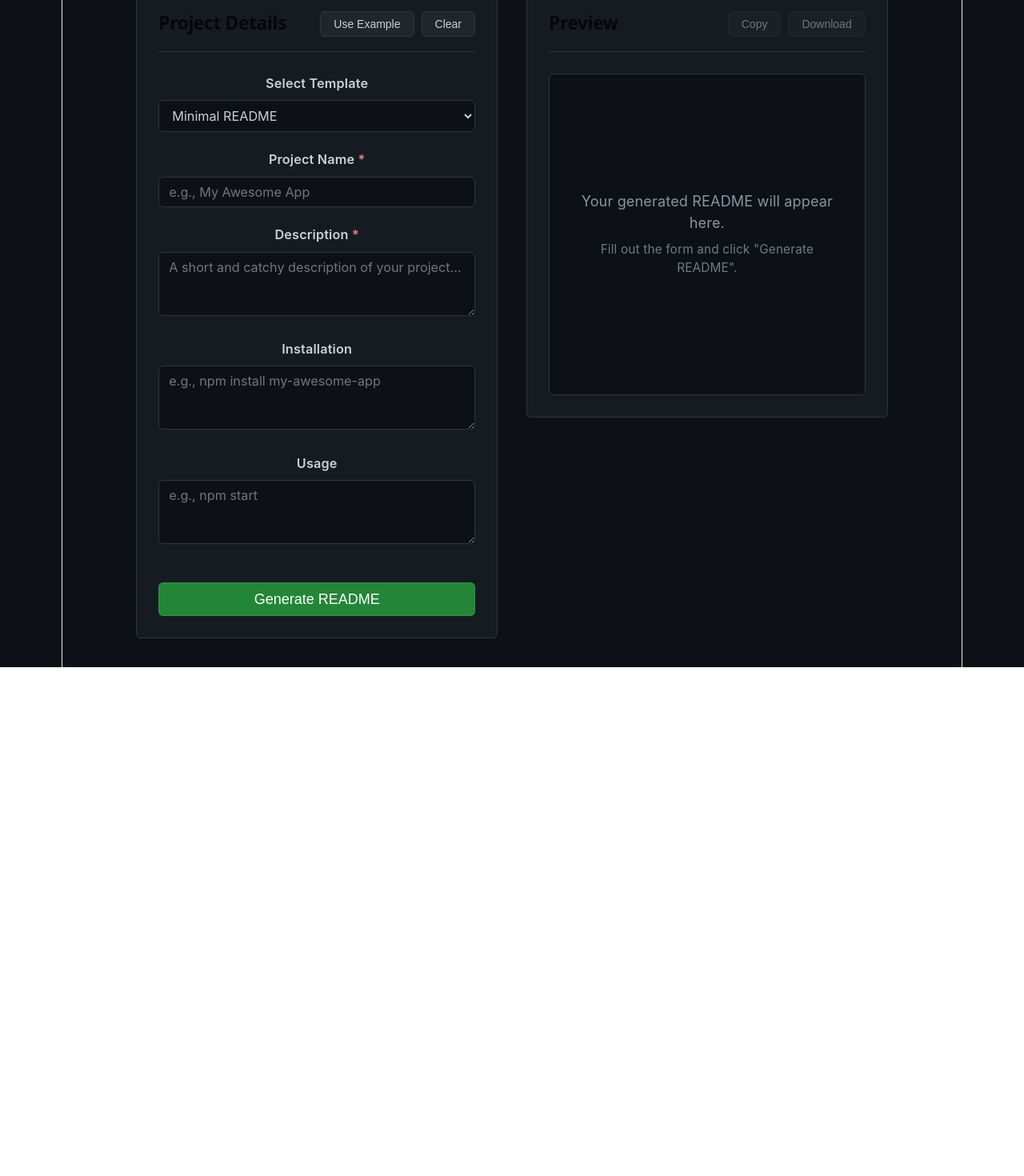
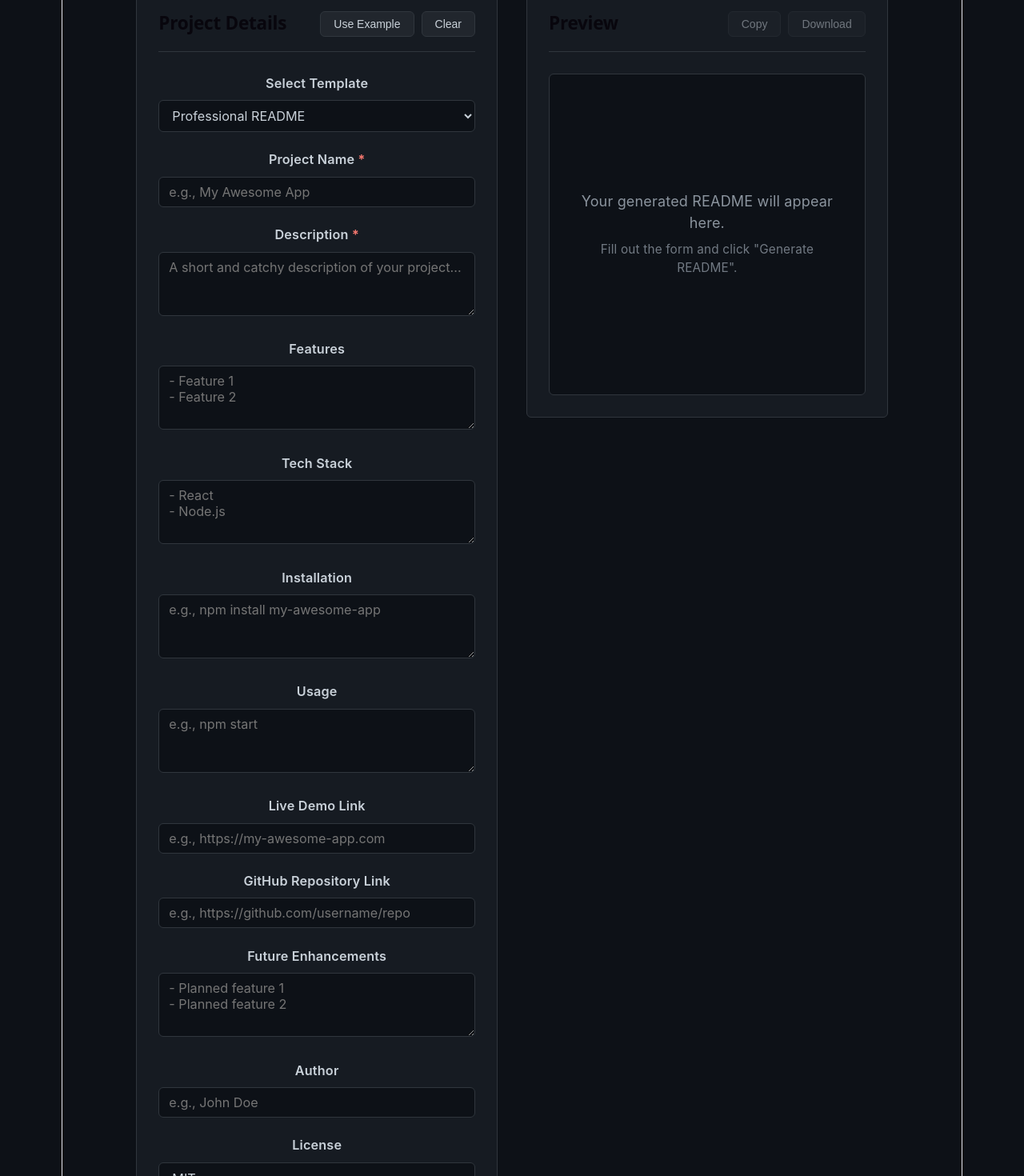
Before and after one commit to shouryapatil069/readme-auto-generator, a React (Vite) app: page / in a window 1280 px wide. Shown: the part 220-1690 px from the top of the page at 80% size. Before the commit the page ends 1054 px from the top, so only its background shows below. Built offline with nearby package versions, Linux system fonts and the light colour scheme.

Commit message:
Add multiple README templates

```diff
--- a/src/App.jsx
+++ b/src/App.jsx
@@ -2,7 +2,7 @@ import React, { useState } from 'react';
 import './App.css';
 
 function App() {
-  const [selectedTemplate, setSelectedTemplate] = useState('minimal');
+  const [selectedTemplate, setSelectedTemplate] = useState('professional');
   const [formData, setFormData] = useState({
     projectName: '',
     description: '',
@@ -16,7 +16,12 @@ function App() {
     futureEnhancements: '',
     author: '',
     whyUseful: '',
-    exampleUsage: ''
+    exampleUsage: '',
+    liveDemo: '',
+    githubRepo: '',
+    issues: '',
+    pullRequests: '',
+    whatILearned: ''
   });
   const [readmeContent, setReadmeContent] = useState('');
   const [error, setError] = useState('');
@@ -35,7 +40,12 @@ function App() {
     futureEnhancements: '- Add dark mode\n- Support more languages',
     author: 'Jane Doe',
     whyUseful: 'It saves 10 hours a week for developers.',
-    exampleUsage: 'import { awesome } from "awesome-project";\n\nawesome();'
+    exampleUsage: 'import { awesome } from "awesome-project";\n\nawesome();',
+    liveDemo: 'https://awesome-project-demo.com',
+    githubRepo: 'https://github.com/janedoe/awesome-project',
+    issues: 'For major changes, please open an issue first to discuss what you would like to change.',
+    pullRequests: 'Please make sure to update tests as appropriate.',
+    whatILearned: 'I learned how to build a robust React application.'
   };
 
   const handleChange = (e) => {
@@ -68,6 +78,10 @@ function App() {
 
 ${formData.description}
 
+## Tech Stack
+
+${formData.techStack || '- Technology 1\n- Technology 2'}
+
 ## Installation
 
 \`\`\`bash
@@ -79,6 +93,14 @@ ${formData.installation || 'npm install'}
 \`\`\`bash
 ${formData.usage || 'npm start'}
 \`\`\`
+
+## Author
+
+**${formData.author || 'Your Name'}**
+
+## License
+
+This project is licensed under the ${formData.license} License.
 `;
     } else if (selectedTemplate === 'professional') {
       content = `# ${formData.projectName}
@@ -105,15 +127,25 @@ ${formData.installation || 'npm install'}
 ${formData.usage || 'npm start'}
 \`\`\`
 
-## Folder Structure
+## Screenshots
 
-\`\`\`
-${formData.folderStructure || 'src/\n├── index.js\n└── styles.css'}
-\`\`\`
+![App Screenshot](https://via.placeholder.com/800x400)
+
+## Live Demo
+
+[Live Demo](${formData.liveDemo || 'https://your-demo-link.com'})
+
+## GitHub Repository
+
+[Repository](${formData.githubRepo || 'https://github.com/yourusername/repo'})
 
 ## Future Enhancements
 
 ${formData.futureEnhancements || '- Planned feature 1\n- Planned feature 2'}
+
+## Author
+
+**${formData.author || 'Your Name'}**
 
 ## License
 
@@ -148,6 +180,14 @@ ${formData.usage || 'npm start'}
 
 ${formData.contributing || 'Contributions are always welcome! Please read the contribution guidelines first.'}
 
+## Issues
+
+${formData.issues || 'Please use the issue tracker to report any bugs or file feature requests.'}
+
+## Pull Requests
+
+${formData.pullRequests || 'PRs are welcome. Make sure to follow the code style of the project.'}
+
 ## License
 
 This project is licensed under the ${formData.license} License.
@@ -167,13 +207,17 @@ ${formData.description}
 
 ${formData.whyUseful || 'It helps solve a common problem easily without complex setup.'}
 
+## Tech Stack
+
+${formData.techStack || '- Technology 1\n- Technology 2'}
+
 ## How to install
 
 \`\`\`bash
 ${formData.installation || 'npm install'}
 \`\`\`
 
-## How to run
+## How to use
 
 \`\`\`bash
 ${formData.usage || 'npm start'}
@@ -185,9 +229,17 @@ ${formData.usage || 'npm start'}
 ${formData.exampleUsage || '// write your example code here\nconsole.log("Hello World");'}
 \`\`\`
 
+## What I learned
+
+${formData.whatILearned || 'I learned a lot about React and state management while building this project.'}
+
 ## Future improvements
 
 ${formData.futureEnhancements || '- Make it even simpler\n- Add more tutorials'}
+
+## Author
+
+**${formData.author || 'Your Name'}**
 `;
     }
 
@@ -209,7 +261,12 @@ ${formData.futureEnhancements || '- Make it even simpler\n- Add more tutorials'}
       futureEnhancements: '',
       author: '',
       whyUseful: '',
-      exampleUsage: ''
+      exampleUsage: '',
+      liveDemo: '',
+      githubRepo: '',
+      issues: '',
+      pullRequests: '',
+      whatILearned: ''
     });
     setReadmeContent('');
     setError('');
@@ -242,14 +299,19 @@ ${formData.futureEnhancements || '- Make it even simpler\n- Add more tutorials'}
   };
 
   const showFeatures = selectedTemplate === 'professional' || selectedTemplate === 'opensource';
-  const showTechStack = selectedTemplate === 'professional' || selectedTemplate === 'opensource';
-  const showFolderStructure = selectedTemplate === 'professional';
+  const showTechStack = true;
+  const showFolderStructure = false;
   const showFutureEnhancements = selectedTemplate === 'professional' || selectedTemplate === 'beginner';
-  const showLicense = selectedTemplate === 'professional' || selectedTemplate === 'opensource';
+  const showLicense = selectedTemplate !== 'beginner';
+  const showAuthor = true;
+  const showLiveDemo = selectedTemplate === 'professional';
+  const showGithubRepo = selectedTemplate === 'professional';
   const showContributing = selectedTemplate === 'opensource';
-  const showAuthor = selectedTemplate === 'opensource';
+  const showIssues = selectedTemplate === 'opensource';
+  const showPullRequests = selectedTemplate === 'opensource';
   const showWhyUseful = selectedTemplate === 'beginner';
   const showExampleUsage = selectedTemplate === 'beginner';
+  const showWhatILearned = selectedTemplate === 'beginner';
 
   const descLabel = selectedTemplate === 'beginner' ? 'What this project does' : 'Description';
   const descPlaceholder = selectedTemplate === 'beginner' ? 'Explain simply what this project is...' : 'A short and catchy description of your project...';
@@ -385,6 +447,34 @@ ${formData.futureEnhancements || '- Make it even simpler\n- Add more tutorials'}
             />
           </div>
 
+          {showLiveDemo && (
+            <div className="form-group">
+              <label htmlFor="liveDemo">Live Demo Link</label>
+              <input
+                type="text"
+                id="liveDemo"
+                name="liveDemo"
+                value={formData.liveDemo}
+                onChange={handleChange}
+                placeholder="e.g., https://my-awesome-app.com"
+              />
+            </div>
+          )}
+
+          {showGithubRepo && (
+            <div className="form-group">
+              <label htmlFor="githubRepo">GitHub Repository Link</label>
+              <input
+                type="text"
+                id="githubRepo"
+                name="githubRepo"
+                value={formData.githubRepo}
+                onChange={handleChange}
+                placeholder="e.g., https://github.com/username/repo"
+              />
+            </div>
+          )}
+
           {showExampleUsage && (
             <div className="form-group">
               <label htmlFor="exampleUsage">Example usage</label>
@@ -399,15 +489,15 @@ ${formData.futureEnhancements || '- Make it even simpler\n- Add more tutorials'}
             </div>
           )}
 
-          {showFolderStructure && (
+          {showWhatILearned && (
             <div className="form-group">
-              <label htmlFor="folderStructure">Folder Structure</label>
+              <label htmlFor="whatILearned">What I Learned</label>
               <textarea
-                id="folderStructure"
-                name="folderStructure"
-                value={formData.folderStructure}
+                id="whatILearned"
+                name="whatILearned"
+                value={formData.whatILearned}
                 onChange={handleChange}
-                placeholder="src/&#10;├── components/&#10;└── utils/"
+                placeholder="e.g., I learned how to build a robust React application."
                 rows="3"
               />
             </div>
@@ -436,6 +526,34 @@ ${formData.futureEnhancements || '- Make it even simpler\n- Add more tutorials'}
                 value={formData.contributing}
                 onChange={handleChange}
                 placeholder="How can others contribute to your project?"
+                rows="2"
+              />
+            </div>
+          )}
+
+          {showIssues && (
+            <div className="form-group">
+              <label htmlFor="issues">Issues</label>
+              <textarea
+                id="issues"
+                name="issues"
+                value={formData.issues}
+                onChange={handleChange}
+                placeholder="Please use the issue tracker to report any bugs..."
+                rows="2"
+              />
+            </div>
+          )}
+
+          {showPullRequests && (
+            <div className="form-group">
+              <label htmlFor="pullRequests">Pull Requests Note</label>
+              <textarea
+                id="pullRequests"
+                name="pullRequests"
+                value={formData.pullRequests}
+                onChange={handleChange}
+                placeholder="PRs are welcome. Make sure to follow the code style..."
                 rows="2"
               />
             </div>
```
